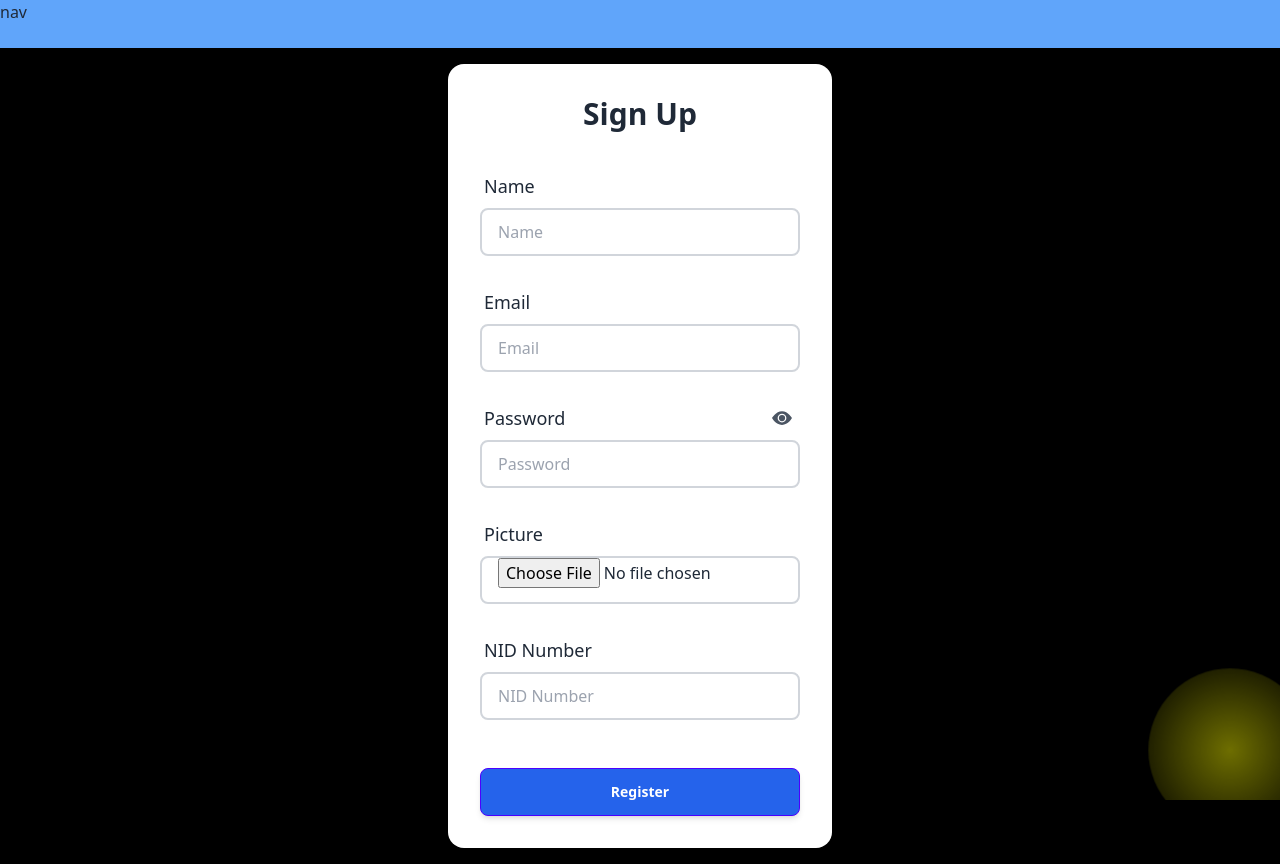
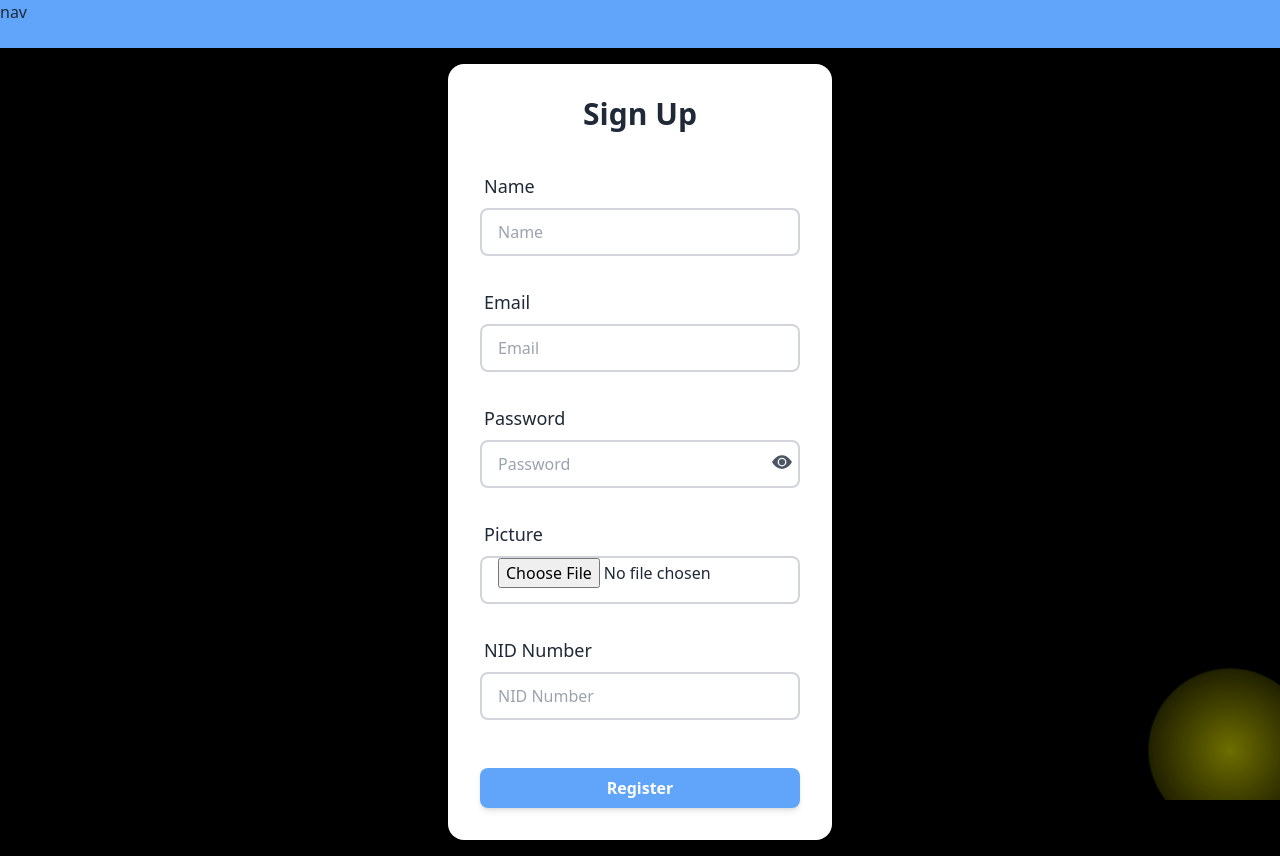
Before and after one commit to Tushar12152/dashboard-client, a React (Vite) app: page /register in a window 1280 px wide. Built offline with nearby package versions, Linux system fonts and the light colour scheme; no server answers.

Commit message:
create use by firebase

```diff
--- a/src/Components/AuthProvider/AuthProvider.jsx
+++ b/src/Components/AuthProvider/AuthProvider.jsx
@@ -1,17 +1,50 @@
-import { createContext } from "react";
+import { createContext, useEffect, useState } from "react";
 import PropTypes from 'prop-types';
+import { createUserWithEmailAndPassword, onAuthStateChanged } from "firebase/auth";
+import auth from "../../Firebase/firebase.config";
 
 
 export const AuthContext= createContext()
 
 const AuthProvider = ({children}) => {
 
+    const [loading,setLoading]=useState(true)
+    const [user,setUser]=useState(null)
+
+
+ const createUser= (email,password) =>{
+       setLoading(true)
+       return createUserWithEmailAndPassword(auth,email,password)
+    }
+
+
+
+
+
+
+
+
+    useEffect(()=>{
+
+        const unsubscribe=onAuthStateChanged(auth,currentUser=>{
+            setUser(currentUser)
+          setLoading(false)
+        })
+
+        return ()=>{
+            return unsubscribe()
+        }
+    },[])
+
+
 
 
 
 
 const authInfo={
-
+    loading,
+    user,
+    createUser
 }
 
     return  <AuthContext.Provider value={authInfo}>
--- a/src/Components/Register.jsx
+++ b/src/Components/Register.jsx
@@ -1,12 +1,14 @@
 import { useState } from 'react';
 import { BsEyeFill, BsEyeSlash } from 'react-icons/bs';
 import './globals.css'; // Import the CSS file
+import useAuth from '../Hooks/useAuth';
 
 const Register = () => {
     const [visible, setVisible] = useState(true);
+    const {createUser,loading}=useAuth()
 
 
-    const handleSubmit=e=>{
+    const handleSubmit=async e=>{
         e.preventDefault()
 
         const name=e.target.name.value;
@@ -15,7 +17,10 @@ const Register = () => {
         const photo=e.target.photo.value;
         const nid=e.target.nid.value;
 
-        console.log(name,email,password,photo,nid)
+        // console.log(name,email,password,photo,nid)
+
+        const result= await createUser(email,password)
+        console.log(result.user)
     }
 
 
@@ -47,7 +52,7 @@ const Register = () => {
                                 <span className="label-text text-lg">Password</span>
                             </label>
                             <input name='password' type={visible ? "password" : "text"} placeholder="Password" className="input input-bordered border-2 border-gray-300 w-full transition duration-300 ease-in-out hover:border-blue-500 focus:border-blue-500" required />
-                            <span onClick={() => setVisible(!visible)} className="absolute top-3 right-2 cursor-pointer text-gray-600 hover:text-blue-600 transition duration-300 ease-in-out">
+                            <span onClick={() => setVisible(!visible)} className="absolute top-14 right-2 cursor-pointer text-gray-600 hover:text-blue-600 transition duration-300 ease-in-out">
                                 {visible ? <BsEyeFill size={20} /> : <BsEyeSlash size={20} />}
                             </span>
                         </div>
@@ -64,8 +69,8 @@ const Register = () => {
                             <input name='nid' type="text" placeholder="NID Number" className="input input-bordered border-2 border-gray-300 transition duration-300 ease-in-out hover:border-blue-500 focus:border-blue-500" required />
                         </div>
                         <div className="form-control mt-6">
-                            <button className="btn btn-primary bg-blue-600 hover:bg-blue-700 transition duration-300 ease-in-out text-white font-semibold py-2 px-4 rounded-lg w-full shadow-md hover:shadow-lg">
-                            Register
+                            <button className={ `${loading?'bg-red-400':'bg-blue-400'} "btn btn-primary  hover:bg-blue-700 transition duration-300 ease-in-out text-white font-semibold py-2 px-4 rounded-lg w-full shadow-md hover:shadow-lg"`}>
+                                 {loading? '.....': " Register"}
                             </button>
                         </div>
                     </form>
--- /dev/null
+++ b/src/Hooks/useAuth.jsx
@@ -0,0 +1,12 @@
+import { useContext } from "react";
+import { AuthContext } from "../Components/AuthProvider/AuthProvider";
+
+const useAuth = () => {
+
+   const result= useContext(AuthContext)
+
+
+    return result;
+};
+
+export default useAuth;
```
